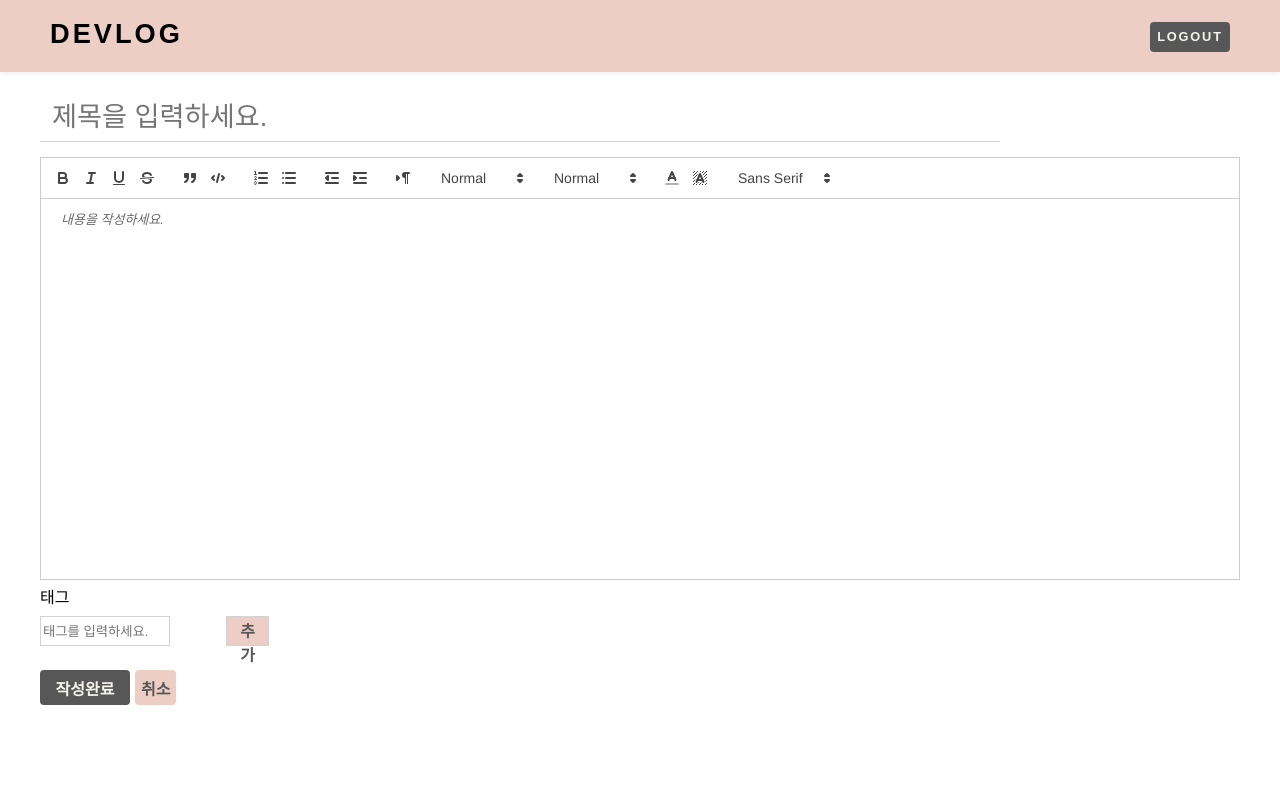
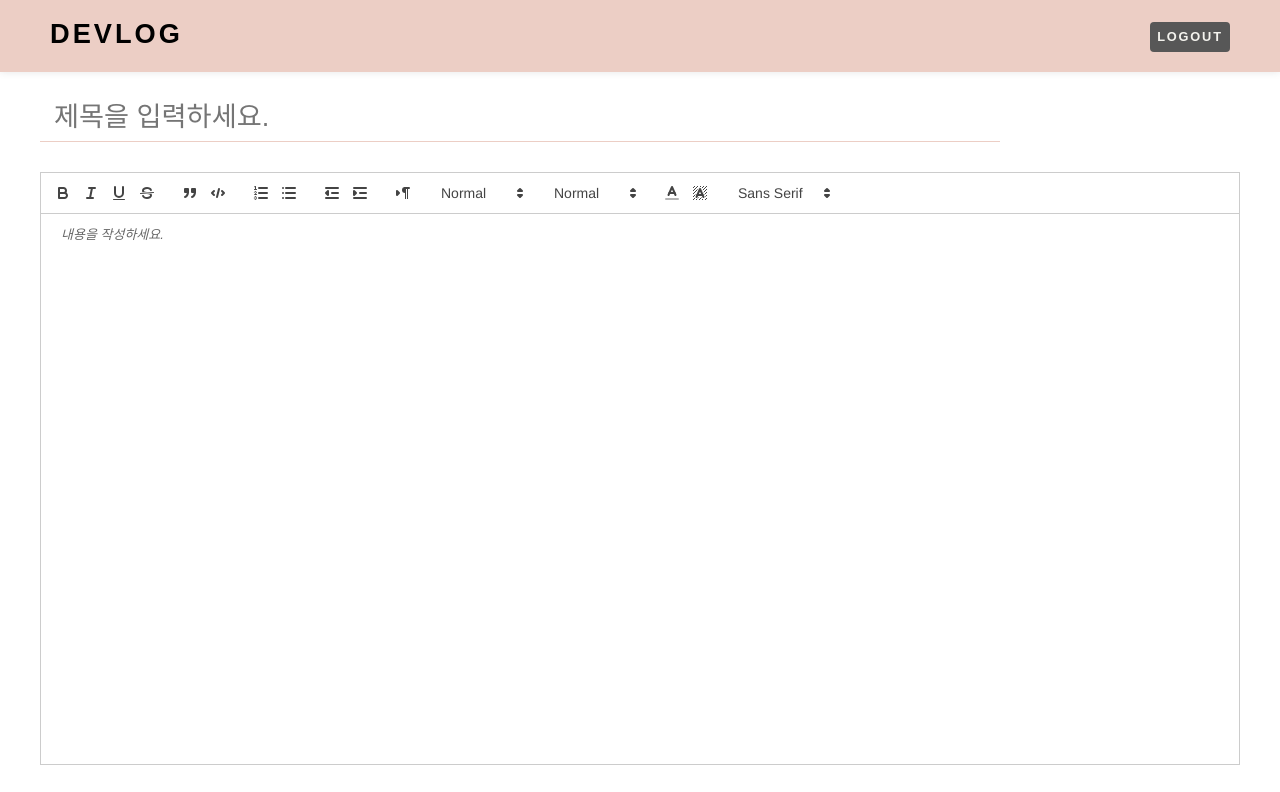
Before and after one commit to nayoung3669/develog-react, a React (Create React App) app: page /write in a window 1280 px wide. Shown: the top 792 px of the page. Built offline with nearby package versions, Linux system fonts and the light colour scheme; a web font is replaced by a local one.

Commit message:
redux init

```diff
--- a/package.json
+++ b/package.json
@@ -13,8 +13,11 @@
     "react-dom": "^18.2.0",
     "react-query": "^3.39.3",
     "react-quill": "^2.0.0",
+    "react-redux": "^8.1.1",
     "react-router-dom": "^6.14.1",
     "react-scripts": "5.0.1",
+    "redux": "^4.2.1",
+    "redux-actions": "^3.0.0",
     "styled-components": "^6.0.2",
     "styled-reset": "^4.5.1",
     "web-vitals": "^2.1.4"
--- a/src/components/write/ActionButtons.js
+++ b/src/components/write/ActionButtons.js
@@ -8,7 +8,9 @@ const ActionButtons = () => {
       <Button c="dark" h="35" w="90">
         작성완료
       </Button>
-      <Button h="35">취소</Button>
+      <Button h="35" w="65">
+        취소
+      </Button>
     </ActionButtonsBlock>
   );
 };
@@ -17,8 +19,8 @@ export default ActionButtons;
 
 const ActionButtonsBlock = styled.div`
   ${theme.common.flexCenter}
-  margin: 20px 40px;
+  margin: 40px 40px;
   button {
-    margin-right: 5px;
+    margin-right: 15px;
   }
 `;
--- a/src/components/write/Editor.js
+++ b/src/components/write/Editor.js
@@ -34,16 +34,16 @@ const Editor = () => {
 export default Editor;
 
 const EditorBlock = styled.div`
-  margin: 20px 40px 10px 40px;
+  margin: 20px 40px 30px 40px;
   .ql-editor {
-    min-height: 380px;
+    min-height: 550px;
   }
   .ql-editor.ql-blank::before {
     left: 20px;
   }
   input {
-    padding-left: 12px;
+    padding-left: 14px;
     font-size: 1.7rem;
-    margin-bottom: 15px;
+    margin-bottom: 30px;
   }
 `;
--- a/src/components/write/TagBox.js
+++ b/src/components/write/TagBox.js
@@ -43,7 +43,7 @@ const TagBox = () => {
           value={inputTag}
           onChange={onChangeHandler}
         />
-        <Button w="43" h="30" onClick={onSubmitHandler}>
+        <Button w="43" h="40" onClick={onSubmitHandler}>
           추가
         </Button>
       </TagFormBlock>
@@ -78,8 +78,8 @@ const TagFormBlock = styled.div`
   position: relative;
 
   input {
-    height: 30px;
-    width: 130px;
+    height: 40px;
+    width: 180px;
     border: 1px solid lightgray;
   }
   button {
--- /dev/null
+++ b/src/redux/config/configStore.js
@@ -0,0 +1,3 @@
+import { combineReducers } from "redux";
+
+const rootReducer = combineReducers();
```
Also changed, not shown: src/redux/modules/write.js (added), 1 other file (tests, documents, lock files or other folders).
